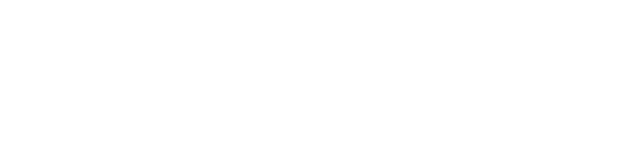
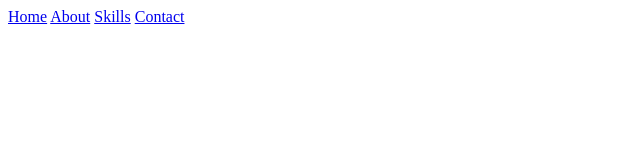
Before and after one commit to gabriel-bagtown/MyWebsite, a plain HTML site: page index.html in a window 1280 px wide. Shown: the whole page, without its empty margins (0-640 px from the left). Drawn offline with Linux system fonts and the light colour scheme.

Commit message:
meta tags

```diff
--- a/index.html
+++ b/index.html
@@ -1,9 +1,20 @@
 <!DOCTYPE html>
 <html>
     <head>
-        <!--UTF-8 encoding-->
+        <!--meta tags-->
         <meta charset="UTF-8"/>
+        <meta name="viewport" content="width=device-width, initial scale=1.0"/>
+        <meta name="author" content="Gabriel Bagtown"/>
 
-        <title>My Website</title>
+        <title>Gabriel Bagtown</title>
     </head>
+
+    <body>
+        <nav>
+            <a href="#">Home</a>
+            <a href="#">About</a>
+            <a href="#">Skills</a>
+            <a href="#">Contact</a>
+        </nav>
+    </body>
 </html>
```
Also changed, not shown: assets/kaws dollar sign.jpg (added).
